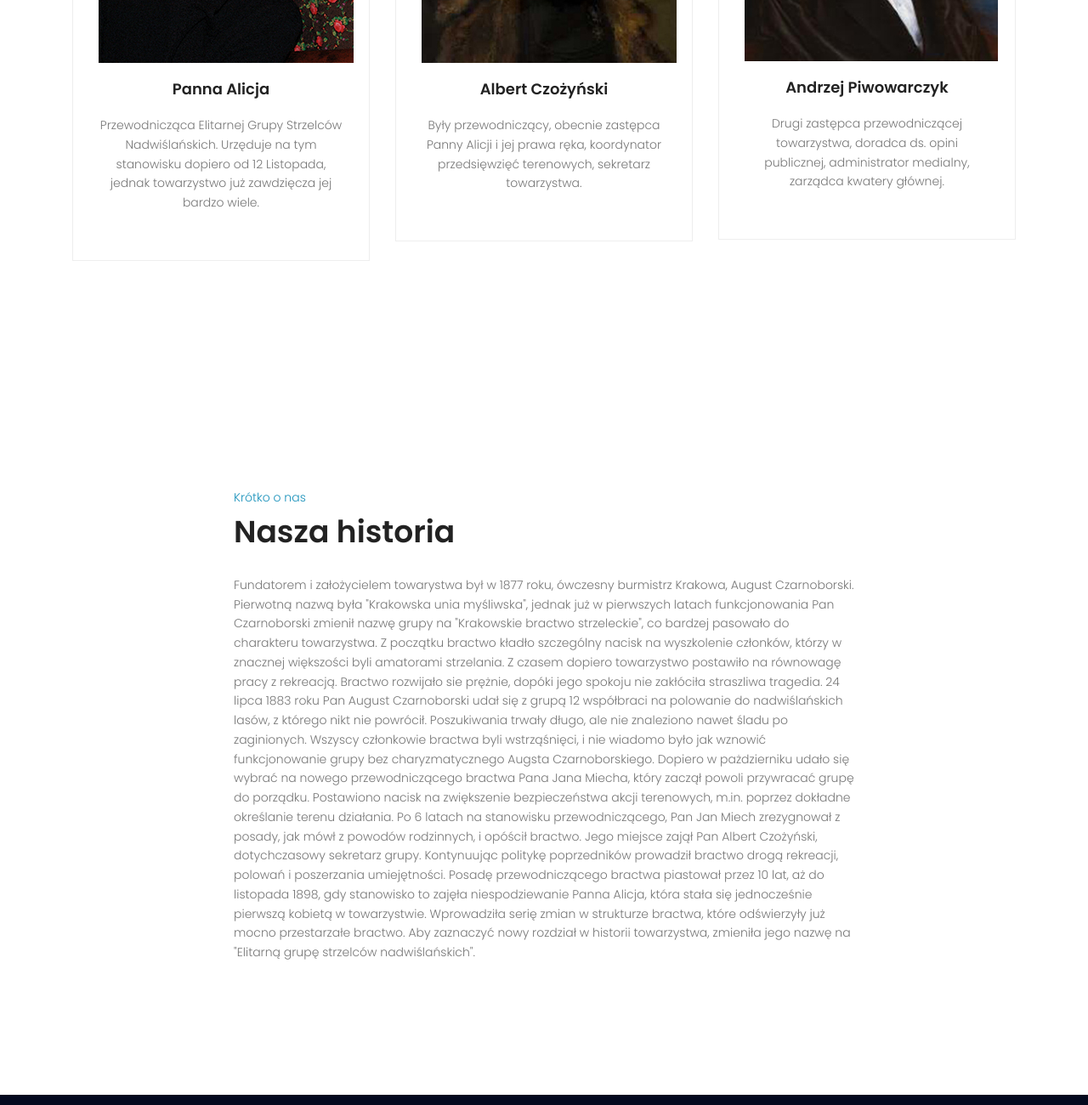
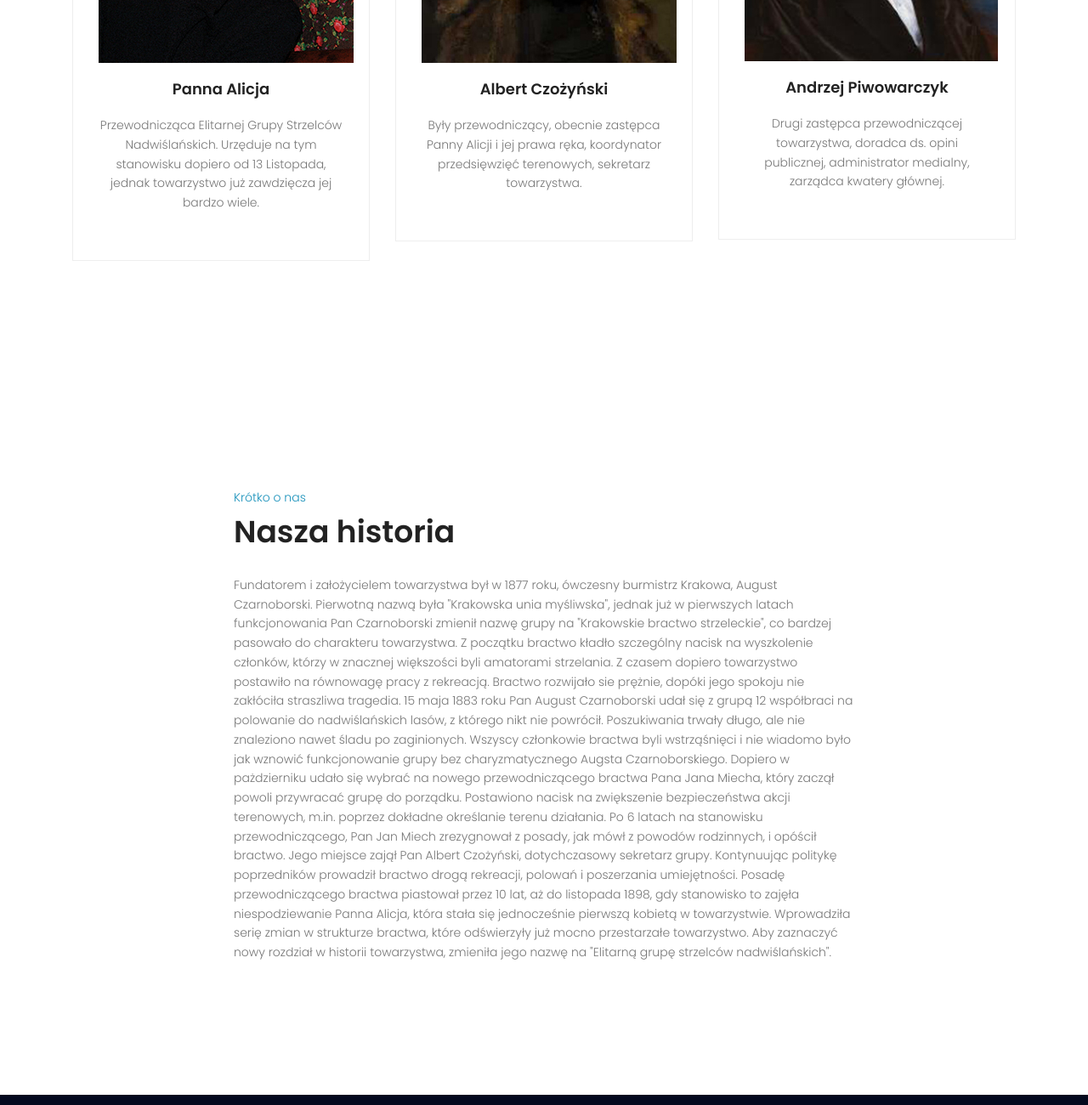
Before and after one commit to Strzelcy/strzelcy.github.io, a plain HTML site: page about.html in a window 1280 px wide. Shown: the part 3280-4580 px from the top of the page at 85% size. Drawn offline with nearby package versions, Linux system fonts and the light colour scheme; some packages are replaced by stand-ins of ours.

Commit message:
Update about.html

```diff
--- a/about.html
+++ b/about.html
@@ -171,7 +171,7 @@
 									ciągłego rozwoju i niechęć do pozostawania w miejscu.</li>
 									<li>Las przedstawa nasze przywiązanie do przyrody, oraz myślistwo, które nas wszystkich łączy.</li>
 									<li>Zamek Wawelski symbolizuje przyświecające nam rycerskie ideały - braterstwo, honor, odwagę, patriotyzm,
-									zdrógiej strony poraz kolejny przedstawiając miasto Kraków któremu jesteśmy wierni. </li>
+									z drugiej strony przedstawiając miasto Kraków, któremu jesteśmy wierni. </li>
 								</ul>
 							</p>
 							</div>
@@ -199,7 +199,7 @@
 								<h4 class="text-center">Panna Alicja</h4>
 								<p class="text-center">
 									Przewodnicząca Elitarnej Grupy Strzelców Nadwiślańskich. Urzęduje na tym stanowisku
-									dopiero od 12 Listopada, jednak towarzystwo już zawdzięcza jej bardzo wiele.
+									dopiero od 13 Listopada, jednak towarzystwo już zawdzięcza jej bardzo wiele.
 								</p>
 							</div>
 						</div>
@@ -238,16 +238,16 @@
 								Nasza historia
 							</h1>
 							<p class="pb-20">
-								Fundatorem i założycielem towarystwa  był w 1877 roku, ówczesny burmistrz Krakowa,
+								Fundatorem i założycielem towarzystwa  był w 1877 roku, ówczesny burmistrz Krakowa,
 								August Czarnoborski. Pierwotną nazwą była "Krakowska unia myśliwska", jednak już w pierwszych
 								latach funkcjonowania Pan Czarnoborski zmienił nazwę grupy na "Krakowskie bractwo strzeleckie",
 								co bardzej pasowało do charakteru towarzystwa. Z początku bractwo kładło szczególny nacisk na
 								wyszkolenie członków, którzy w znacznej większości byli amatorami strzelania. Z czasem dopiero
 								towarzystwo postawiło na równowagę pracy z rekreacją. Bractwo rozwijało sie prężnie, dopóki
-								jego spokoju nie zakłóciła straszliwa tragedia. 24 lipca 1883 roku Pan August Czarnoborski
+								jego spokoju nie zakłóciła straszliwa tragedia. 15 maja 1883 roku Pan August Czarnoborski
 								udał się z grupą 12 współbraci na polowanie do nadwiślańskich lasów, z którego nikt nie powrócił.
 								Poszukiwania trwały długo, ale nie znaleziono nawet śladu po zaginionych. Wszyscy członkowie
-								bractwa byli wstrząśnięci, i nie wiadomo było jak wznowić funkcjonowanie grupy bez charyzmatycznego
+								bractwa byli wstrząśnięci i nie wiadomo było jak wznowić funkcjonowanie grupy bez charyzmatycznego
 								Augsta Czarnoborskiego. Dopiero w pażdzierniku udało się wybrać na nowego przewodniczącego bractwa
 								Pana Jana Miecha, który zaczął powoli przywracać grupę do porządku. Postawiono nacisk na zwiększenie
 								bezpieczeństwa akcji terenowych, m.in. poprzez dokładne określanie terenu działania. Po 6 latach
@@ -256,7 +256,7 @@
 								politykę poprzedników prowadził bractwo drogą rekreacji, polowań i poszerzania umiejętności. Posadę
 								przewodniczącego bractwa piastował przez 10 lat, aż do listopada 1898, gdy stanowisko to zajęła
 								niespodziewanie Panna Alicja, która stała się jednocześnie pierwszą kobietą w towarzystwie. Wprowadziła
-								serię zmian w strukturze bractwa, które odświerzyły już mocno przestarzałe bractwo. Aby zaznaczyć
+								serię zmian w strukturze bractwa, które odświerzyły już mocno przestarzałe towarzystwo. Aby zaznaczyć
 								nowy rozdział w historii towarzystwa, zmieniła jego nazwę na "Elitarną grupę strzelców nadwiślańskich".
 
 							</p>
```
